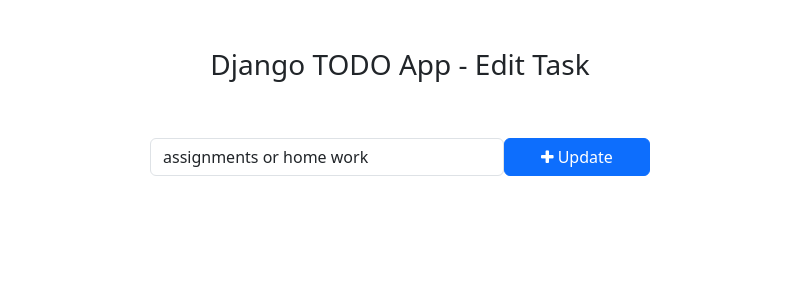
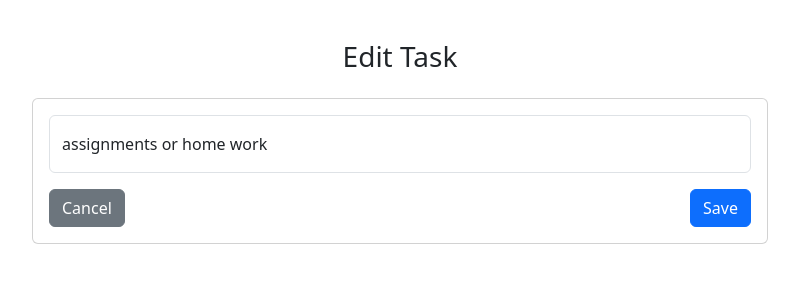
Before and after one commit to punithkv/ToDo, a Django app: page /todo/edit_task/1/ in a window 1280 px wide. Shown: the top 300 px of the page, without its empty margins (240-1039 px from the left). Run offline with Django 5.2, Linux system fonts and the light colour scheme; data comes from the database, SQL or seed files in the repository.

Commit message:
Prepared Django project for deployment

```diff
--- /dev/null
+++ b/requirements.txt
@@ -0,0 +1,3 @@
+Django==4.1.7
+gunicorn
+psycopg2-binary   # optional, only if you plan to use PostgreSQL
--- /dev/null
+++ b/static/css/styles.css
@@ -0,0 +1,3 @@
+/* Basic custom styles for ToDo app */
+body { background: #f8f9fa; font-family: Arial, Helvetica, sans-serif; }
+.card { border-radius: 10px; }
--- a/templates/edit_task.html
+++ b/templates/edit_task.html
@@ -1,29 +1,34 @@
-<!DOCTYPE html>
+{% load static %}
+<!doctype html>
 <html lang="en">
 <head>
-    <meta charset="UTF-8">
-    <meta http-equiv="X-UA-Compatible" content="IE=edge">
-    <meta name="viewport" content="width=device-width, initial-scale=1.0">
-    <title>Edit Task - Django TODO App</title>
-
-    <!-- Bootstrap -->
-    <link href="https://cdn.jsdelivr.net/npm/bootstrap@5.3.0-alpha1/dist/css/bootstrap.min.css" rel="stylesheet" integrity="sha384-GLhlTQ8iRABdZLl6O3oVMWSktQOp6b7In1Zl3/Jr59b6EGGoI1aFkw7cmDA6j6gD" crossorigin="anonymous">
-    <script src="https://cdn.jsdelivr.net/npm/bootstrap@5.3.0-alpha1/dist/js/bootstrap.bundle.min.js" integrity="sha384-w76AqPfDkMBDXo30jS1Sgez6pr3x5MlQ1ZAGC+nuZB+EYdgRZgiwxhTBTkF7CXvN" crossorigin="anonymous"></script>
-    <!-- Font Awesome Icons -->
-    <link rel="stylesheet" href="https://cdnjs.cloudflare.com/ajax/libs/font-awesome/4.7.0/css/font-awesome.min.css">
+  <meta charset="utf-8">
+  <title>Edit Task</title>
+  <link href="https://cdn.jsdelivr.net/npm/bootstrap@5.3.0/dist/css/bootstrap.min.css" rel="stylesheet">
+  <style>
+    body{ padding-top:40px; }
+    .form-control { padding: 1rem .75rem; }
+  </style>
 </head>
 <body>
-    <div class="container">
-        <h3 class="pt-5 pb-5 text-center">Django TODO App - Edit Task</h3>
-        <form action="{% url 'edit_task' get_task.pk %}" method="POST" style="width: 500px; margin: auto;">
-            {% csrf_token %}
-            <div class="form-group">
-                <span style="display: flex;">
-                    <input type="text" name="task" class="form-control" placeholder="Add a task" value="{{ get_task.task }}">
-                    <button type="submit" class="btn btn-primary" style="width: 200px;"><i class="fa fa-plus"></i> Update</button>
-                </span>
-            </div>
+<div class="container">
+  <h3 class="text-center">Edit Task</h3>
+  <div class="row justify-content-center mt-4">
+    <div class="col-md-8">
+      <div class="card p-3">
+        <form method="post">
+          {% csrf_token %}
+          <div class="mb-3">
+            <input type="text" name="task" class="form-control" value="{{ get_task.task }}" required>
+          </div>
+          <div class="d-flex justify-content-between">
+            <a href="{% url 'home' %}" class="btn btn-secondary">Cancel</a>
+            <button type="submit" class="btn btn-primary">Save</button>
+          </div>
         </form>
+      </div>
     </div>
+  </div>
+</div>
 </body>
 </html>
```
Also changed, not shown: 3 other files.
